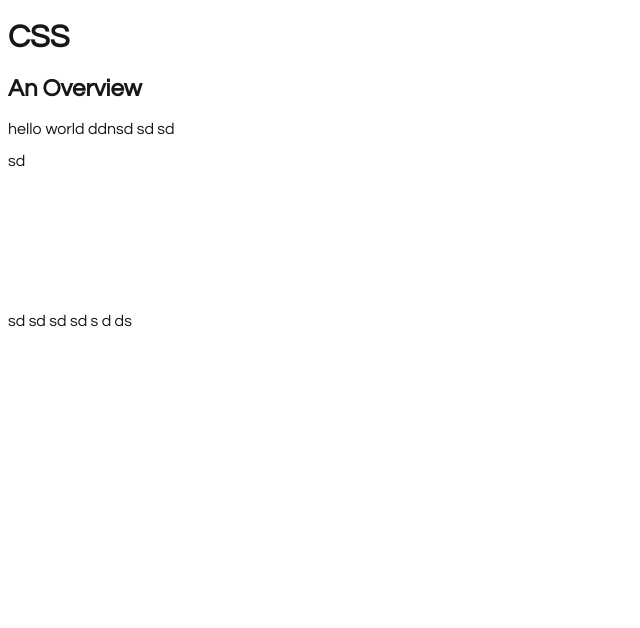
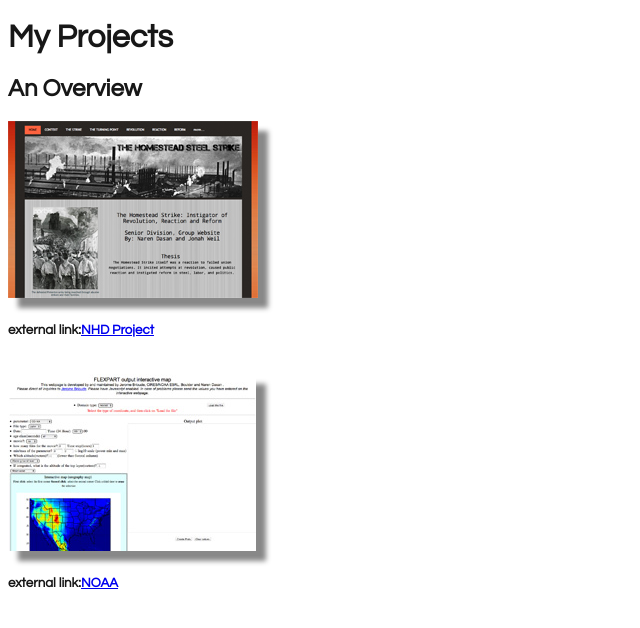
Before and after one commit to narendasan/naren_site, a plain HTML site: page cool.html in a window 1280 px wide. Shown: the whole page, without its empty margins (0-640 px from the left). Drawn offline with Linux system fonts and the light colour scheme.

Commit message:
finish projects

```diff
--- a/cool.html
+++ b/cool.html
@@ -1,42 +1,35 @@
 <!DOCTYPEhtml>
 <html>
-<header><link rel="stylesheet" type="text/css" href="views.css" /></header>
+<header><link rel="stylesheet" type="text/css" href="views.css" />
+<script type="text/javascript" src="javascript.js"></script>
+</header>
 <style type="text/css">
 /*html {background-color: #EEC591;}*/
-#ajax {background-color: #EEC591;}
-h1,h2,p {color: #171717;;
+#ajax {background-color: #EEC591;
+	}
+h1,h2,p,h5 {color: #171717;;
 font-family: Century Gothic, sans-serif;
+	}
+h5.projects{display:inline;
+	}
+img.projects{
+	box-shadow: 10px 10px 5px #888888
+}
 
-}</style>
-<body><h1>CSS</h1>
+</style>
+<body><h1>My Projects</h1>
 	<h2>An Overview</h2>
-	<p>hello world
-		ddnsd
-		sd
+<p>
+		<div class='projects'><img src="homestead.jpg" onclick="ajaxcallnhd()" class='projects' ></div>
+		<br>
+		<h5 class='projects'>external link:<a href="http://54844055.nhd.weebly.com/">NHD Project</a></h5>
+		<br>
+		<br>
+		<br>
+		<div class='projects'><img src="NOAA.jpg" onclick="ajaxcallnoaa()" class='projects'></div>
+		<br>
+		<h5 class='projects'>external link:<a href="http://localhost/~naren/v4.0/test.html">NOAA</a></h5>
+</p>
 
-		sd
-	<br>		<br>sd
-		<br>
-			<br>
-				<br>
-					<br>
-						<br>
-							<br>
-								<br>
-									<br>
-										<br>
-											<br>
-
-		sd
-
-		sd
-		sd
-		sd
-
-		s
-		d
-
-		ds
-	</p>
 </body>
 </html>
--- a/css.css
+++ b/css.css
@@ -24,12 +24,14 @@ div.header{
  			padding:25px;
  			max-height: 70px;
  			text-align: center;
+ 			cursor:default;
  		}
  ul.links.inline{display:inline;
  				}
  ul.links li{	display:inline;
  				list-style-type:none;
- 				color: #171717;;
+ 				color: #171717;
+ 				cursor:default;
 font-family: Century Gothic, sans-serif;
 
 
@@ -38,20 +40,23 @@ font-family: Century Gothic, sans-serif;
  				margin-right: 20px;
  				text-align: center;
  			}
- a:link {color:#000000;
+ a:link {
+ 	font-family: Century Gothic, sans-serif;
+ 	color:#000000;
  		}
  a:visited {color:#000000;
  	}
  a:hover {color:#FFB90F;}
 a{text-decoration:none}
 
+p{font-family: Century Gothic, sans-serif;}
 #lower{
 
 
 
  width: 100%;
 height: 500px;
-background-image:url('pattern7.jpg');
+background-image:url('pattern1.jpg');
 background-position:right bottom;
 
 }
@@ -97,3 +102,8 @@ div.link{
 div.link:hover{
 	border: 1px;
 	border-color:black;
+}
+object{
+	height: 700px;
+	width: 100%;
+}
--- a/javascript.js
+++ b/javascript.js
@@ -20,3 +20,38 @@ function ajaxcallcool () {
 function ajaxcallcode () {
 	$("#ajax").load('code.html');
 }
+function ajaxcallnhd () {
+	$("#ajax").html('<object data="http://54844055.nhd.weebly.com/">');
+}
+function ajaxcallnoaa () {
+	$("#ajax").html('<object data="http://localhost/~naren/v4.0/test.html">');
+}
+/*function bottom () {
+	var x = Math.floor((Math.random()*10)+1)
+	if ( x == 1 ) {
+		var color = $(this).css('background-image:url('pattern1.jpg')');
+	}
+	else if ( x == 2 ) {
+		var color = $(this).css('background-image:url('pattern2.jpg')');
+	}
+	else if ( x == 3) {
+		var color = $(this).css('background-image:url('pattern3.jpg')');
+	}
+	else if ( x == 4 ) {
+		var color = $(this).css('background-image:url('pattern4.jpg')');
+	}
+	else if ( x == 5 ) {
+		var color = $(this).css('background-image:url('pattern5.jpg')');
+	}
+	else if ( x == 6 ) {
+		var color = $(this).css('background-image:url('pattern6.jpg')');
+	}
+	else if ( x == 7 ) {
+		var color = $(this).css('background-image:url('pattern7.jpg')');
+	}
+	else {
+		var color = $(this).css('background-image:url('pattern3.jpg')');
+	}
+	$("#lower").html( "<div id="lower" style='" +
+                     color + ";'>" "</div>")
+}*/
```
Also changed, not shown: home.html (+2 -2 lines), NOAA.jpg (added), homestead.gif (added), homestead.jpg (added), pattern1.jpg (added), pattern2.jpg (added), pattern3.jpg (added), pattern4.jpg (added), pattern5.jpg (added), pattern6.jpg (added), pattern7.jpg, 2 other files.
